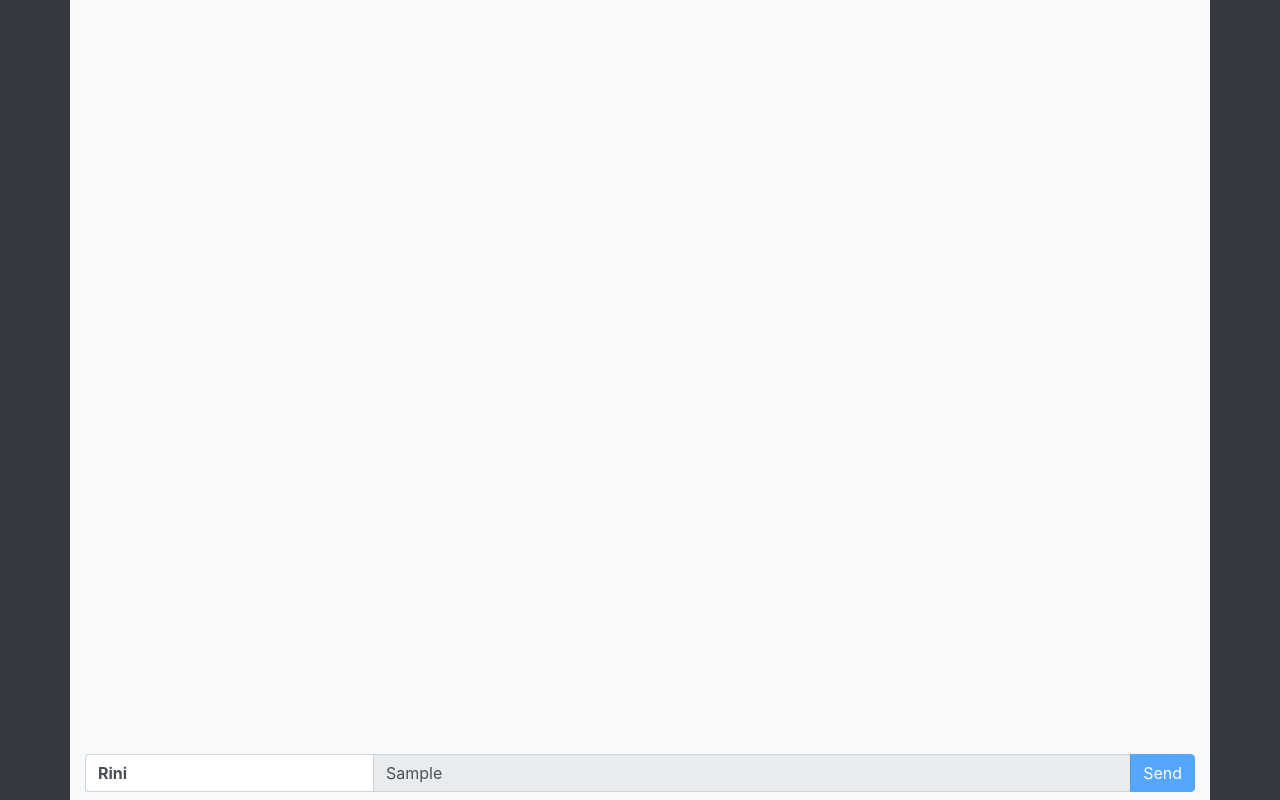
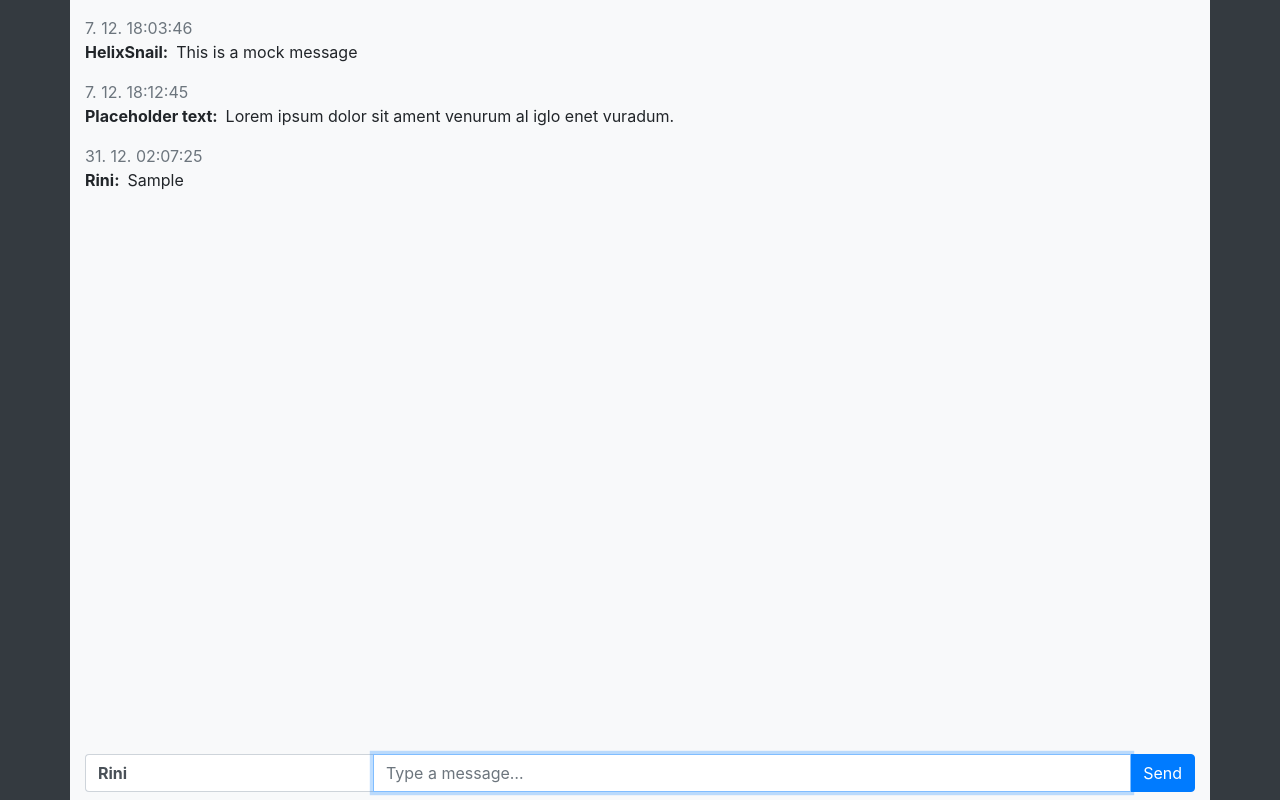
Before and after one commit to jurca/radicula-workshop-sluck-frontend, a website: page index.html in a window 1280 px wide. Both pictures are taken after typing "Sample" into the empty fields and a click on the button "Send". Drawn offline with nearby package versions, Linux system fonts and the light colour scheme; no server answers.

Commit message:
added an API mock, fixed some bugs, improved UX

```diff
--- a/app.js
+++ b/app.js
@@ -8,6 +8,20 @@ $(() => {
         submit: $('#submit'),
         username: $('#username'),
     }
+    const mockMessageStorage = [
+        {
+            id: "mock:0",
+            created_at: 1544205826,
+            username: "HelixSnail",
+            message: "This is a mock message",
+        },
+        {
+            id: "mock:1",
+            created_at: 1544206365,
+            username: "Placeholder text",
+            message: "Lorem ipsum dolor sit ament venurum al iglo enet vuradum.",
+        },
+    ]
     let newestMessageId = null
 
     ui.username.val(getUsername())
@@ -38,22 +52,32 @@ $(() => {
         updateMessages.lock = true
         try {
             const messages = await fetchMessages()
-            renderMessages(messages).appendTo(ui.messages)
+            if (messages.length) {
+                const rescroll =
+                    ui.messages.scrollTop() === ui.messages.prop('scrollHeight') - ui.messages.prop('offsetHeight')
+                for (const message of renderMessages(messages)) {
+                    $(message).appendTo(ui.messages)
+                }
+                newestMessageId = messages[messages.length - 1].id
+                if (rescroll) {
+                    ui.messages.scrollTop(ui.messages.prop('scrollHeight'))
+                }
+            }
         } finally {
             updateMessages.lock = false
         }
     }
 
     function renderMessages(messages) {
-        return $(messages).map((_, message) => renderMessage(message))
+        return messages.map(message => renderMessage(message))
     }
 
     function renderMessage(message) {
         return $('<div class="py-2">').append([
-            $('<div class="pb-1 text-muted">').text(moment.unix(message.created_at).format('Do Mo HH:mm:ss')),
+            $('<div class="text-muted">').text(moment.unix(message.created_at).format('Do Mo HH:mm:ss')),
             $('<div class="d-flex">').append([
-                $('<span class="font-weight-bold pr-4">').text(`${message.username}:`),
-                $('<span class="flex-grow-1">').text(message),
+                $('<span class="font-weight-bold pr-2">').text(`${message.username}:`),
+                $('<span class="flex-grow-1">').text(message.message),
             ]),
         ])
     }
@@ -70,6 +94,9 @@ $(() => {
         await sendMessage(ui.username.val(), ui.message.val())
         ui.message.val('')
         ui.message.add(ui.submit).removeAttr('disabled')
+        ui.message.focus()
+
+        updateMessages()
     }
 
     function getUsername() {
@@ -96,6 +123,14 @@ $(() => {
     }
 
     async function fetchMessages() {
+        if (window.API_MOCK) {
+            await new Promise(resolve => setTimeout(resolve, 150))
+            if (!newestMessageId) {
+                return mockMessageStorage;
+            }
+            return mockMessageStorage.slice(parseInt(newestMessageId.substring(5)) + 1)
+        }
+
         const query = newestMessageId ?
             {
                 after: newestMessageId,
@@ -112,6 +147,18 @@ $(() => {
     }
 
     async function sendMessage(username, message) {
+        if (window.API_MOCK) {
+            await new Promise(resolve => setTimeout(resolve, 225))
+            const messageRecord = {
+                id: `mock:${mockMessageStorage.length}`,
+                created_at: Math.floor(Date.now()),
+                username,
+                message,
+            }
+            mockMessageStorage.push(messageRecord)
+            return messageRecord
+        }
+
         const response = await fetch(`${API_BASE_URL}/messages`, {
             method: 'POST',
             headers: {},
--- a/index.html
+++ b/index.html
@@ -13,6 +13,7 @@
         <link rel="stylesheet" href="style.css">
         <script>
             window.API_BASE_URL = 'http://localhost:8800'
+            window.API_MOCK = true
             moment.locale('cs')
         </script>
         <script src="app.js" async></script>
@@ -20,7 +21,7 @@
     <body class="h-100 bg-dark">
         <div class="container d-flex h-100 flex-column bg-light">
             <div id="messages" class="flex-grow-1 pt-2"></div>
-            <div class="input-group py-2">
+            <div class="input-group flex-shrink-0 py-2">
                 <div class="input-grop-prepend">
                     <input
                         id="username"
```
